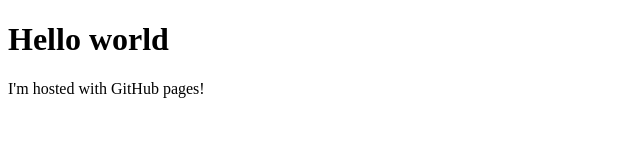
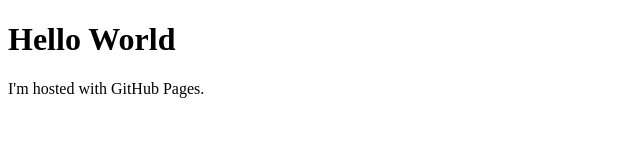
Before and after one commit to Manspear/manspear.github.io, a plain HTML site: page index.html in a window 1280 px wide. Shown: the full height of the page, 0-640 px from the left. Drawn offline with Linux system fonts and the light colour scheme.

Commit message:
Update index.html

```diff
--- a/index.html
+++ b/index.html
@@ -1,7 +1,7 @@
 <!DOCTYPE html>
 <html>
 <body>
-<h1>Hello world</h1>
-<p>I'm hosted with GitHub pages!</p>
+<h1>Hello World</h1>
+<p>I'm hosted with GitHub Pages.</p>
 </body>
 </html>
```
